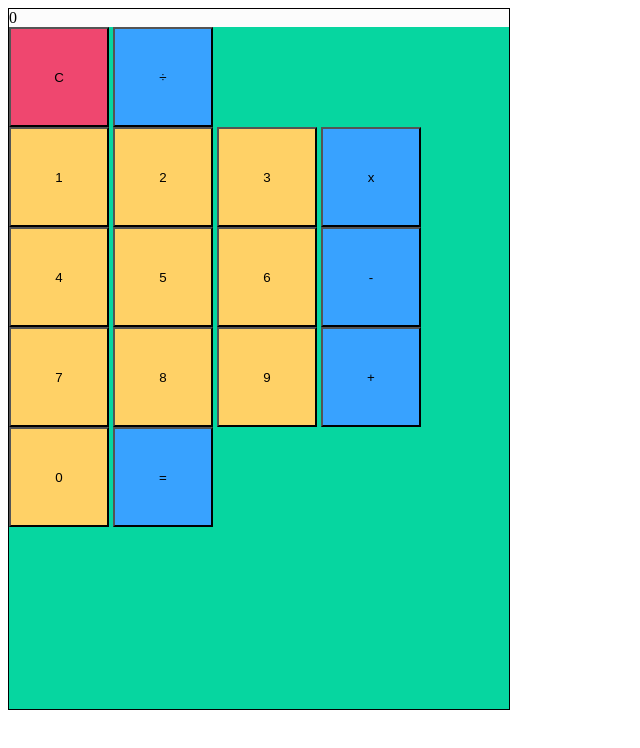
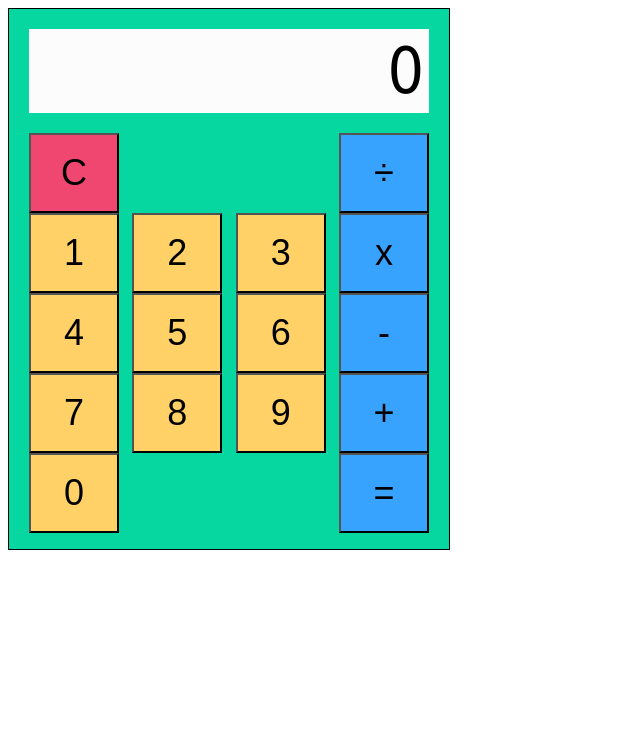
Before and after one commit to kyungminkim1/odin-calculator, a plain HTML site: page index.html in a window 1280 px wide. Shown: the whole page, without its empty margins (0-640 px from the left). Drawn offline with Linux system fonts and the light colour scheme.

Commit message:
Update button layout and font

```diff
--- a/index.html
+++ b/index.html
@@ -10,30 +10,30 @@
         <div class="container">
             <div class="display">0</div>
             <div class="buttons">
-                <div class="row-one">
+                <div class="button-row">
                     <button id="btn-clear">C</button>
                     <button class="operation">÷</button>
                 </div>
 
-                <div class="row-two">
+                <div class="button-row">
                     <button class="digit">1</button>
                     <button class="digit">2</button>
                     <button class="digit">3</button>
                     <button class="operation">x</button>
                 </div>
-                <div class="row-three">
+                <div class="button-row">
                     <button class="digit">4</button>
                     <button class="digit">5</button>
                     <button class="digit">6</button>
                     <button class="operation">-</button>
                 </div>
-                <div class="row-four">
+                <div class="button-row">
                     <button class="digit">7</button>
                     <button class="digit">8</button>
                     <button class="digit">9</button>
                     <button class="operation">+</button>
                 </div>
-                <div class="row-five">
+                <div class="button-row">
                     <button class="digit">0</button>
                     <button id="btn-equal">=</button>
                 </div>
--- a/styles.css
+++ b/styles.css
@@ -1,22 +1,39 @@
+body {
+    font-family: Tahoma, Verdana, sans-serif;
+}
+
 .container {
     display: flex;
     flex-direction: column;
+    gap: 20px;
 
-    width: 500px;
-    height: 700px;
+    width: 400px;
+    height: 500px;
     border: 1px solid black;
     background-color: #06D6A0;
+    padding: 20px;
 }
 
 .display {
     background-color: #FCFCFC;
+    padding: 5px;
+
+    font-size: 64px;
+    text-align: right;
 }
 
 button {
-    width: 100px;
-    height: 100px;
+    width: 90px;
+    height: 80px;
 
     background-color: #FFD166;
+
+    font-size: 36px;
+}
+
+.button-row {
+    display: flex;
+    justify-content: space-between;
 }
 
 .operation, #btn-equal {
```
